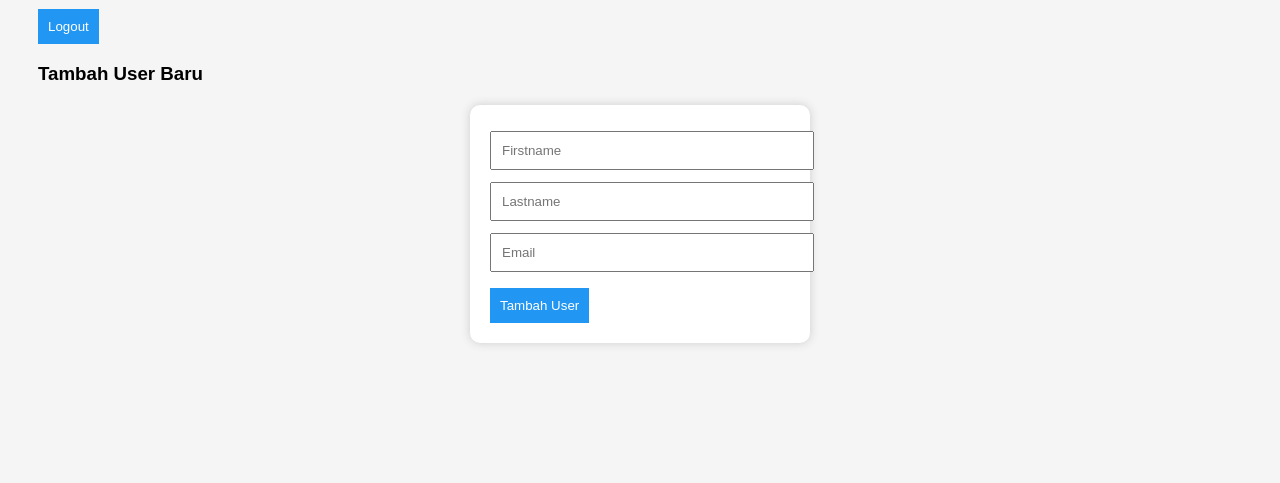
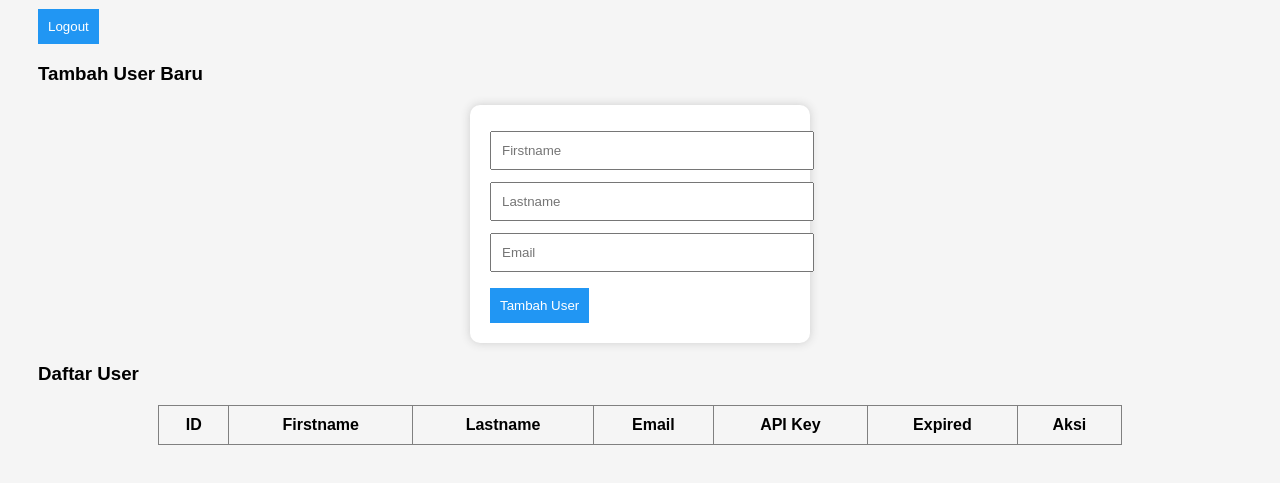
Before and after one commit to MuhammadNaufalGhulamF20230140073/073_APIKeyGenerator, a website: page public/admin/dashboard.html in a window 1280 px wide. Shown: the part 107-590 px from the top of the page. Drawn offline with Linux system fonts and the light colour scheme; no server answers.

Commit message:
dashboard admin

```diff
--- a/public/admin/dashboard.html
+++ b/public/admin/dashboard.html
@@ -17,5 +17,23 @@
       <input id="email" placeholder="Email" />
       <button onclick="createUser()">Tambah User</button>
     </div>
+
+    <h3>Daftar User</h3>
+    <table border="1" cellpadding="10">
+      <thead>
+        <tr>
+          <th>ID</th>
+          <th>Firstname</th>
+          <th>Lastname</th>
+          <th>Email</th>
+          <th>API Key</th>
+          <th>Expired</th>
+          <th>Aksi</th>
+        </tr>
+      </thead>
+      <tbody id="userTable"></tbody>
+    </table>
+
+    <script src="dashboard.js"></script>
   </body>
 </html>
```
